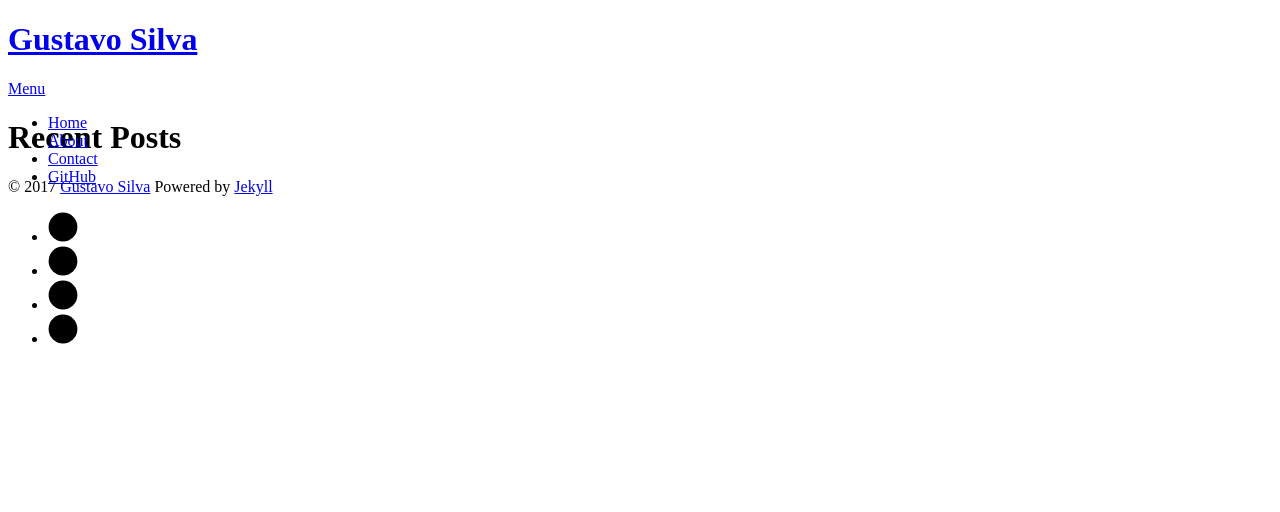
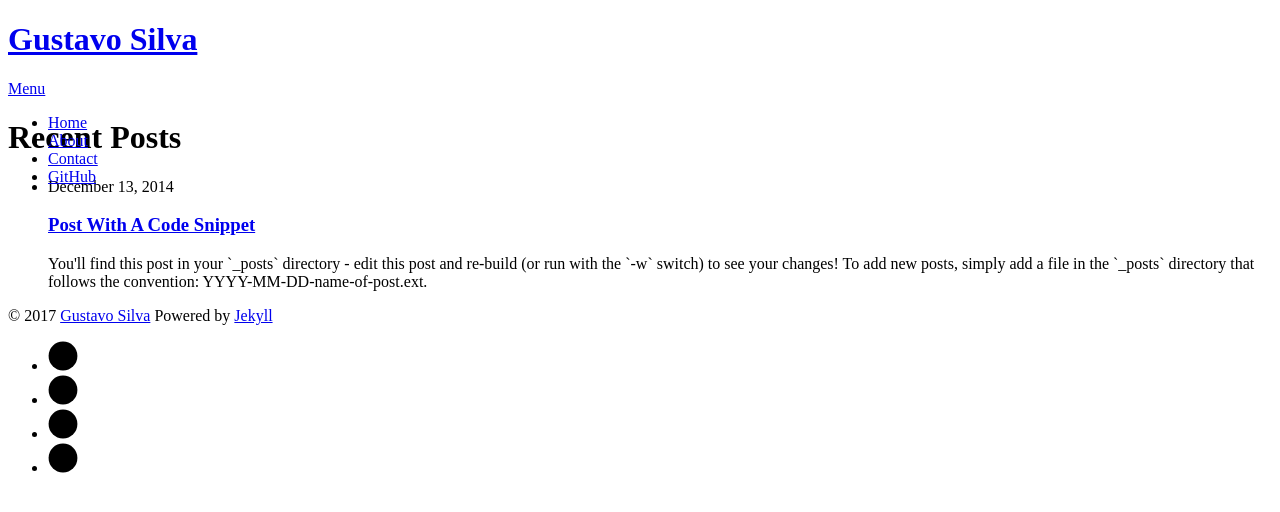
Before and after one commit to GustavoRSSilva/gustavorssilva.github.io, a Jekyll site: the page built from index.html, in a window 1280 px wide. Shown: the top 512 px of the page. Built offline with Jekyll 4.4.1, drawn with Linux system fonts in a browser that asks for light colours; nearby versions of some CDN libraries; the list of posts is cut into pages by our own code.

```diff
--- /dev/null
+++ b/_posts/2017-12-31-code-snippet.markdown
@@ -0,0 +1,22 @@
+---
+layout: post
+title:  "Post With A Code Snippet"
+date:   2014-12-13
+---
+
+<p class="intro"><span class="dropcap">Y</span>ou'll find this post in your `_posts` directory - edit this post and re-build (or run with the `-w` switch) to see your changes! To add new posts, simply add a file in the `_posts` directory that follows the convention: YYYY-MM-DD-name-of-post.ext.</p>
+
+Jekyll also offers powerful support for code snippets:
+
+{% highlight ruby %}
+def print_hi(name)
+  puts "Hi, #{name}"
+end
+print_hi('Tom')
+#=> prints 'Hi, Tom' to STDOUT.
+{% endhighlight %}
+
+Check out the [Jekyll docs][jekyll] for more info on how to get the most out of Jekyll. File all bugs/feature requests at [Jekyll's GitHub repo][jekyll-gh].
+
+[jekyll-gh]: https://github.com/mojombo/jekyll
+[jekyll]:    http://jekyllrb.com
```
Also changed, not shown: about.md (+2 -2 lines).
